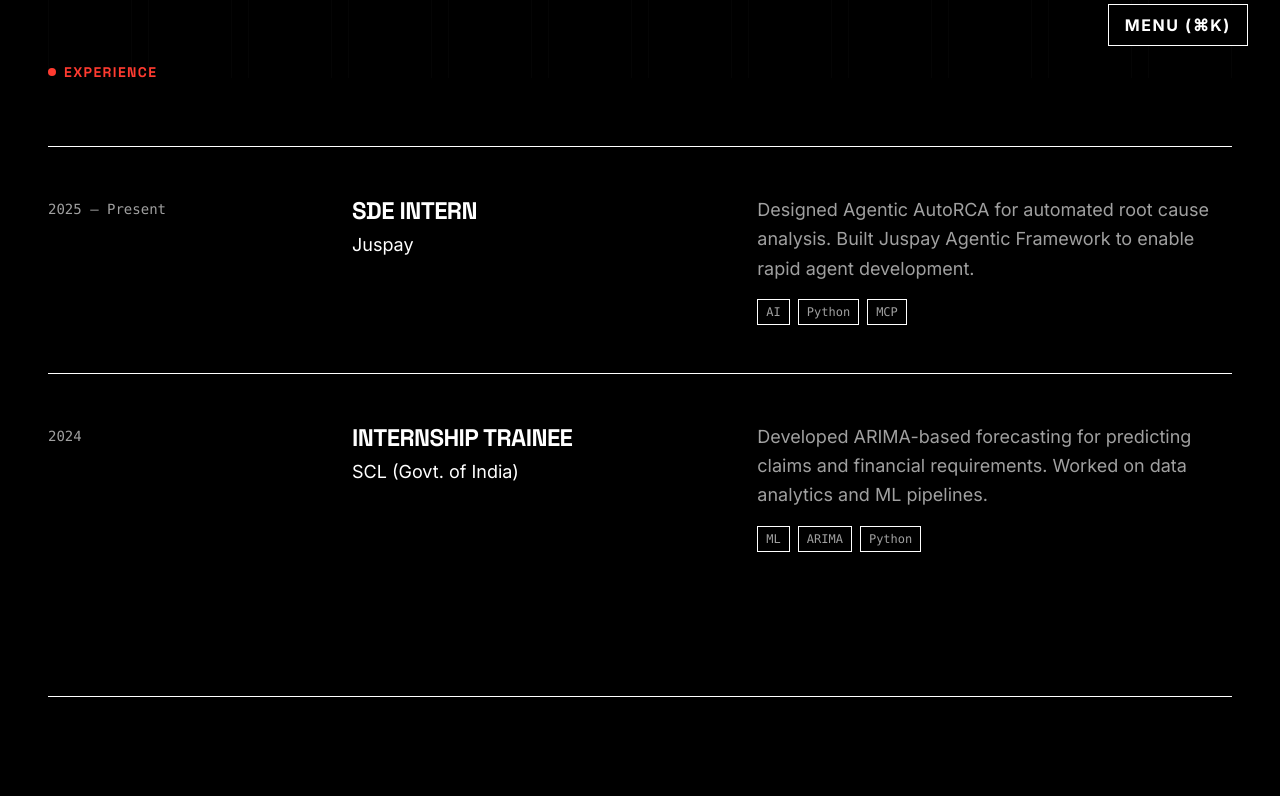
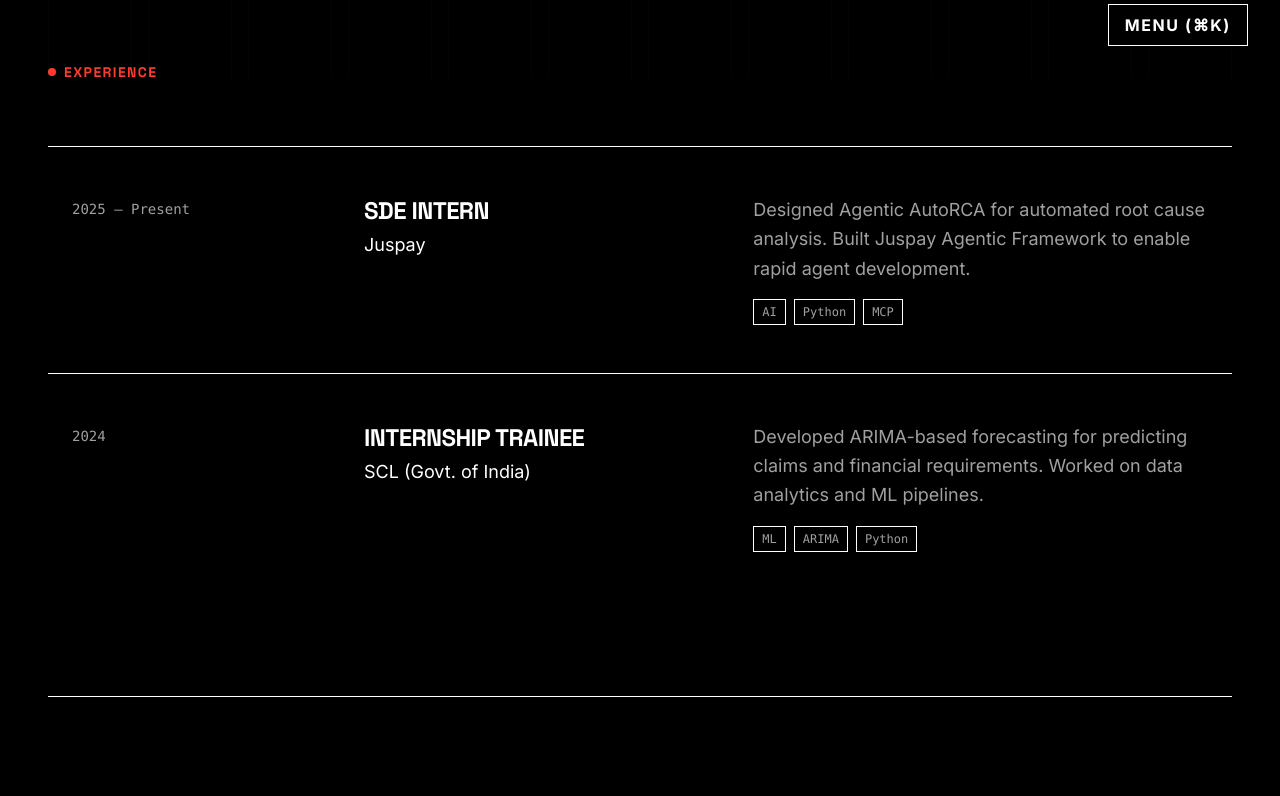
Before and after one commit to harshpreet931/harshpreet-portfolio, a Next.js app: page / in a window 1280 px wide. Shown: the part 722-1518 px from the top of the page. Built offline with nearby package versions, Linux system fonts and the light colour scheme.

Commit message:
style: add padding to job entries and simplify logo SVG
- Add horizontal padding (px-6) to job entry cards in the home page for improved visual spacing and better hover state appearance
- Replace complex logo SVG file with simplified version to reduce file size and improve load performance

```diff
--- a/app/page.tsx
+++ b/app/page.tsx
@@ -136,7 +136,7 @@ export default function Home() {
                 tags: ["ML", "ARIMA", "Python"]
               }
             ].map((job, i) => (
-              <div key={i} className="group border-t border-foreground py-12 hover:bg-foreground hover:text-background transition-colors duration-300">
+              <div key={i} className="group border-t border-foreground py-12 px-6 hover:bg-foreground hover:text-background transition-colors duration-300">
                 <div className="grid lg:grid-cols-12 gap-8">
                   <div className="lg:col-span-3 font-mono text-sm text-muted-foreground pt-1 group-hover:text-background/60 transition-colors">{job.year}</div>
                   <div className="lg:col-span-4">
```
Also changed, not shown: public/logo.svg.
